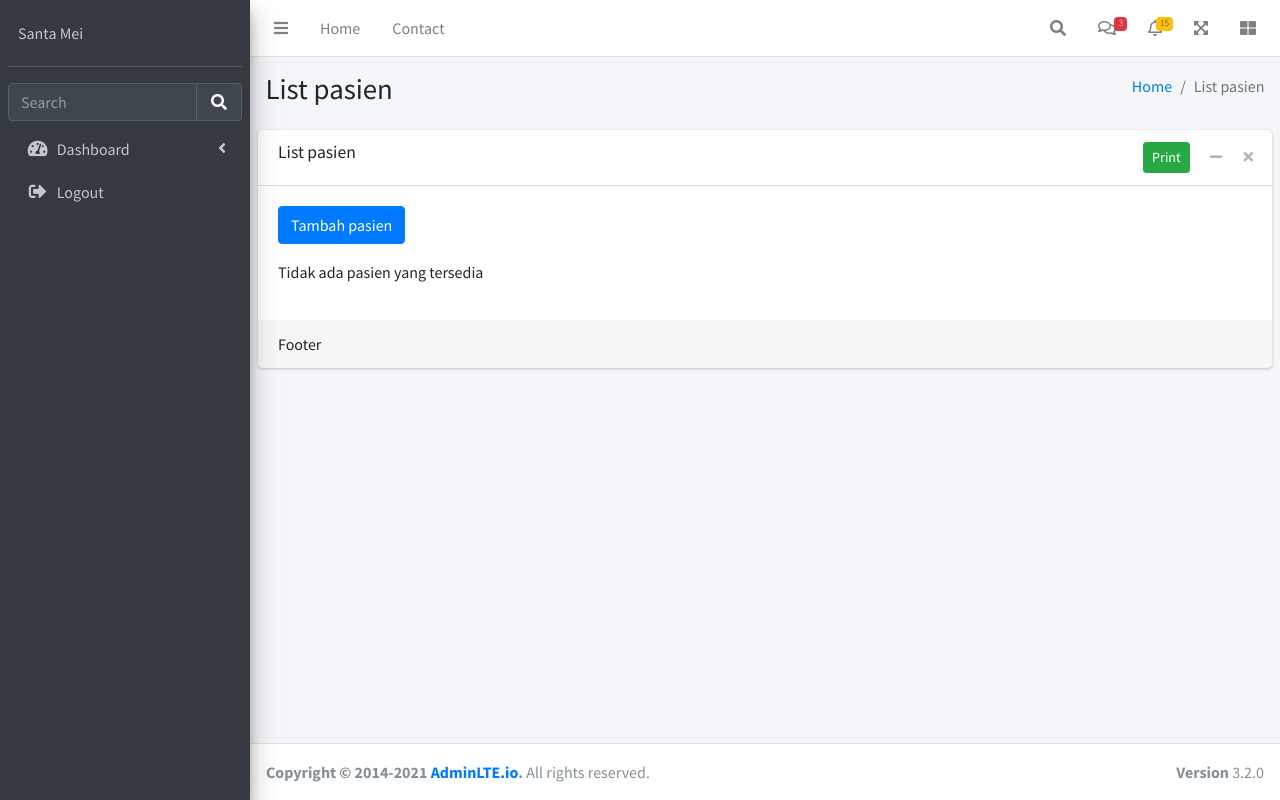
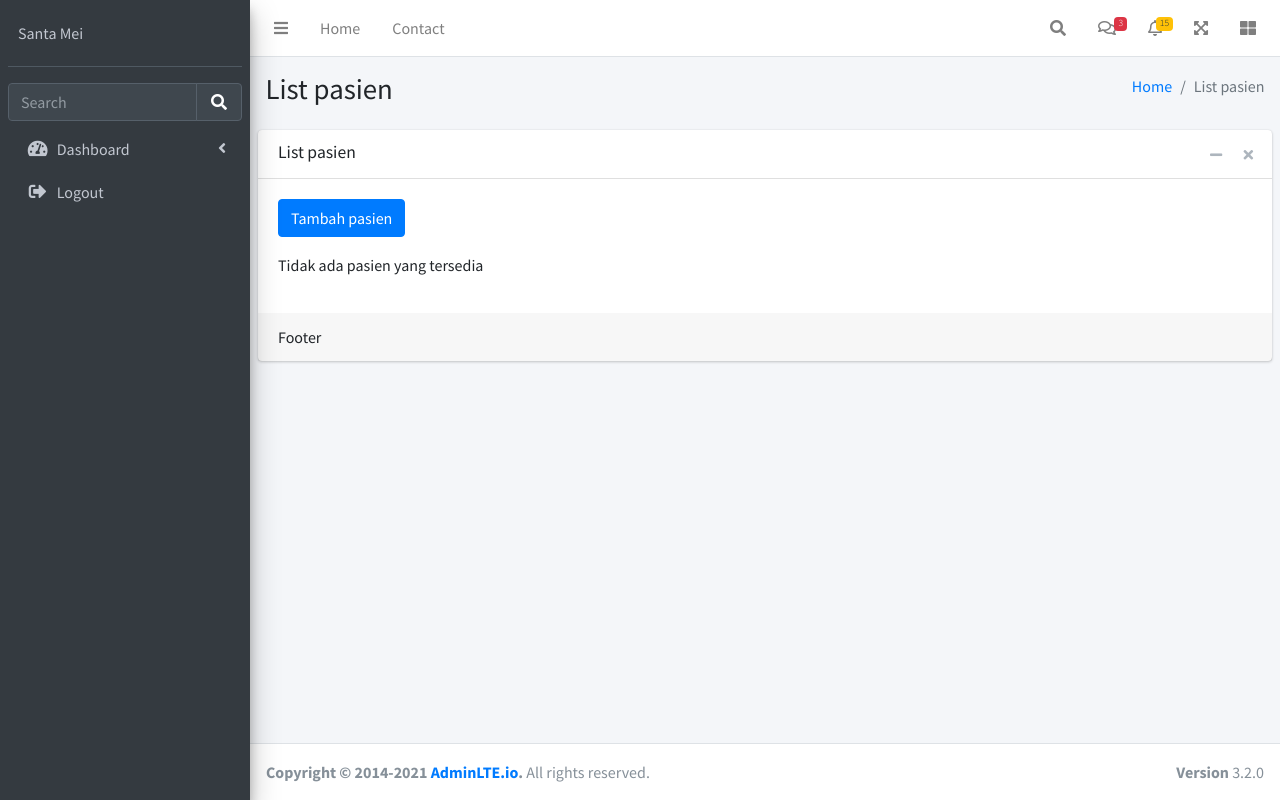
Before and after one commit to santamei/snta, a CodeIgniter app: page /database/pasien in a window 1280 px wide. Run offline with CodeIgniter, Linux system fonts and the light colour scheme; the visitor is signed in with stand-in values (Sample User, id 1); data that the repository does not hold is empty; some libraries are stand-ins or nearby versions.

Commit message:
Update index.php

```diff
--- a/application/views/pasien/index.php
+++ b/application/views/pasien/index.php
@@ -24,7 +24,6 @@
         </h3>
         <div class="card-tools">
           <?php if ($this->session->userdata('role') == 'admin'): ?>
-            <button id="btnPrint" class="btn btn-success btn-sm mr-2">Print</button>
           <?php endif; ?>
           <button type="button" class="btn btn-tool" data-card-widget="collapse"><i class="fas fa-minus"></i></button>
           <button type="button" class="btn btn-tool" data-card-widget="remove"><i class="fas fa-times"></i></button>
@@ -62,7 +61,7 @@
                     <a href="<?= base_url('pasien/hapus/'. $b['idpasien']); ?>" class="btn btn-sm btn-danger" onclick="return confirm('Apakah anda yakin hapus?')">Hapus</a>
 
                     <?php if ($this->session->userdata('role') == 'admin') : ?>
-                      <button class="btn btn-warning btn-sm" data-toggle="modal" data-target="#modalEdit<?= $b['idpasien']; ?>">Edit Status</button>
+                      <button class="btn btn-dark btn-sm" data-toggle="modal" data-target="#modalEdit<?= $b['idpasien']; ?>">Edit Status</button>
                     <?php endif; ?>
                   </td>
                 </tr>
```
